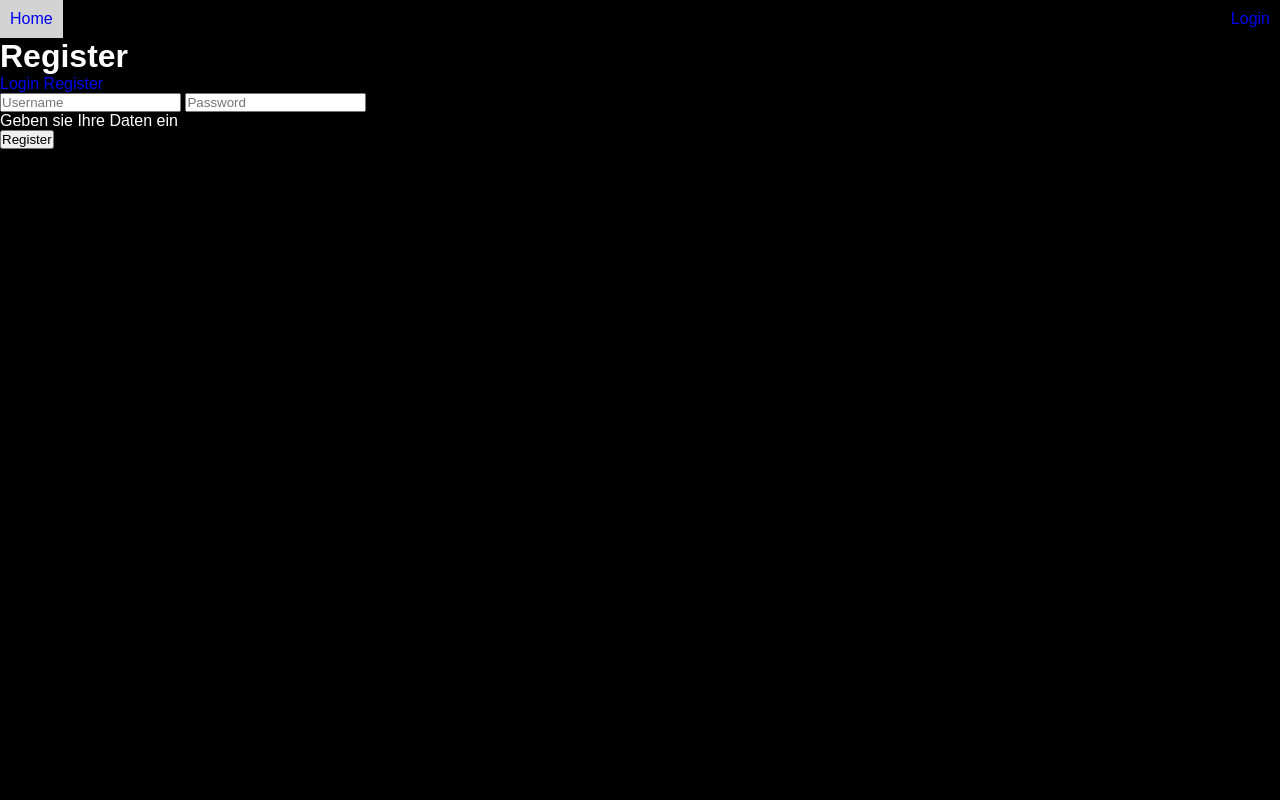
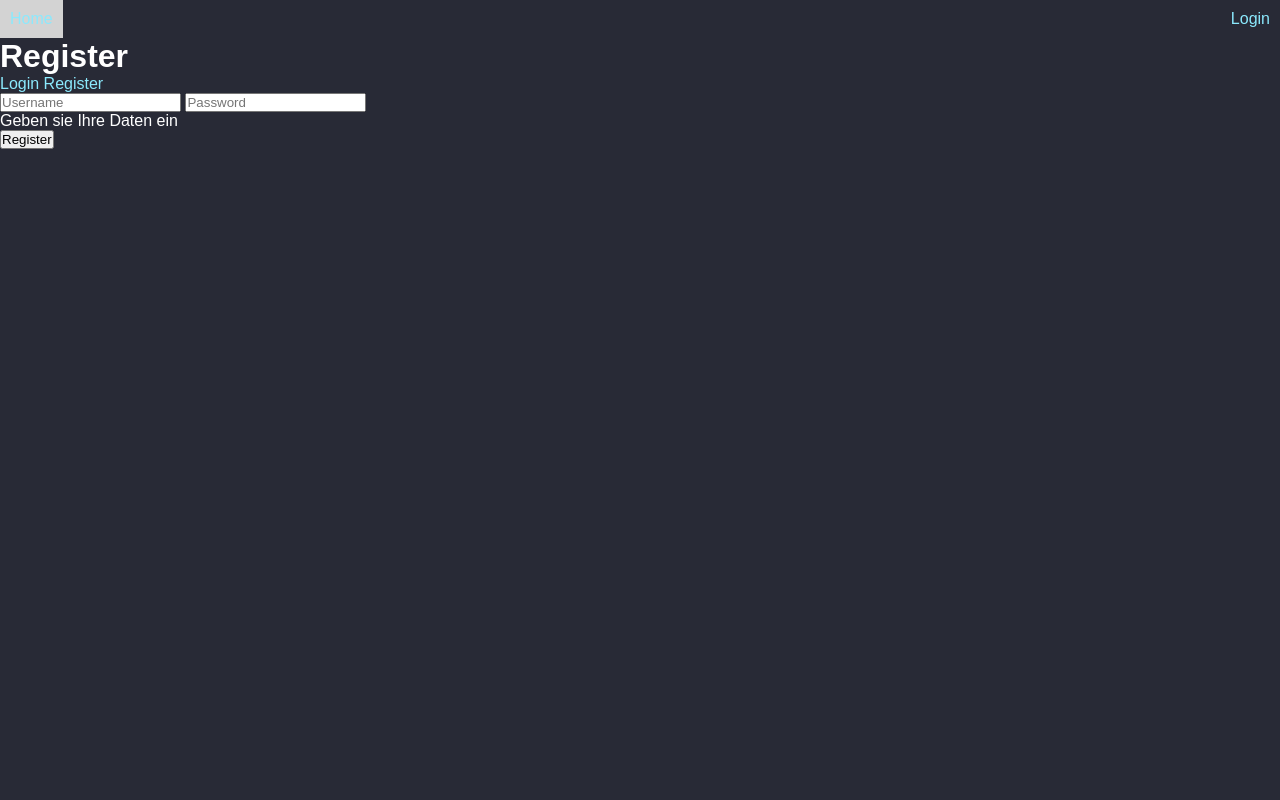
Before and after one commit to GianlucaFraedrich/Userbewertungen, a Flask app: page /login/register in a window 1280 px wide. Run offline with Flask 2, Linux system fonts and the light colour scheme; some libraries are stand-ins or nearby versions.

Commit message:
nicer colors

```diff
--- a/static/css/main.css
+++ b/static/css/main.css
@@ -4,12 +4,12 @@
 }
 
 :root {
-  --main-theme-color: black;
-  --main-hover-color: green;
+  --main-theme-color: #282a36;
+  --main-hover-color: #50fa7b;
 }
 
 body {
-  background-color: black;
+  background-color: #282a36;
   color: white;
   margin: 0px;
   font-family: Arial, Helvetica, sans-serif;
@@ -19,6 +19,7 @@ body {
 
 a:link {
   text-decoration: none;
+  color: #8be9fd
 }
 
 a:visited {
@@ -42,7 +43,7 @@ a:hover {
 
 thead {
   background: white;
-  color: black;
+  color: #282a36;
   table-layout: fixed;
   width: 100%;
 }
@@ -110,7 +111,7 @@ nav li.blank {
 }
 
 nav li.blank:hover {
-  background-color: black;
+  background-color: #282a36;
 }
 
 /*CSS for Star Rating */
```
